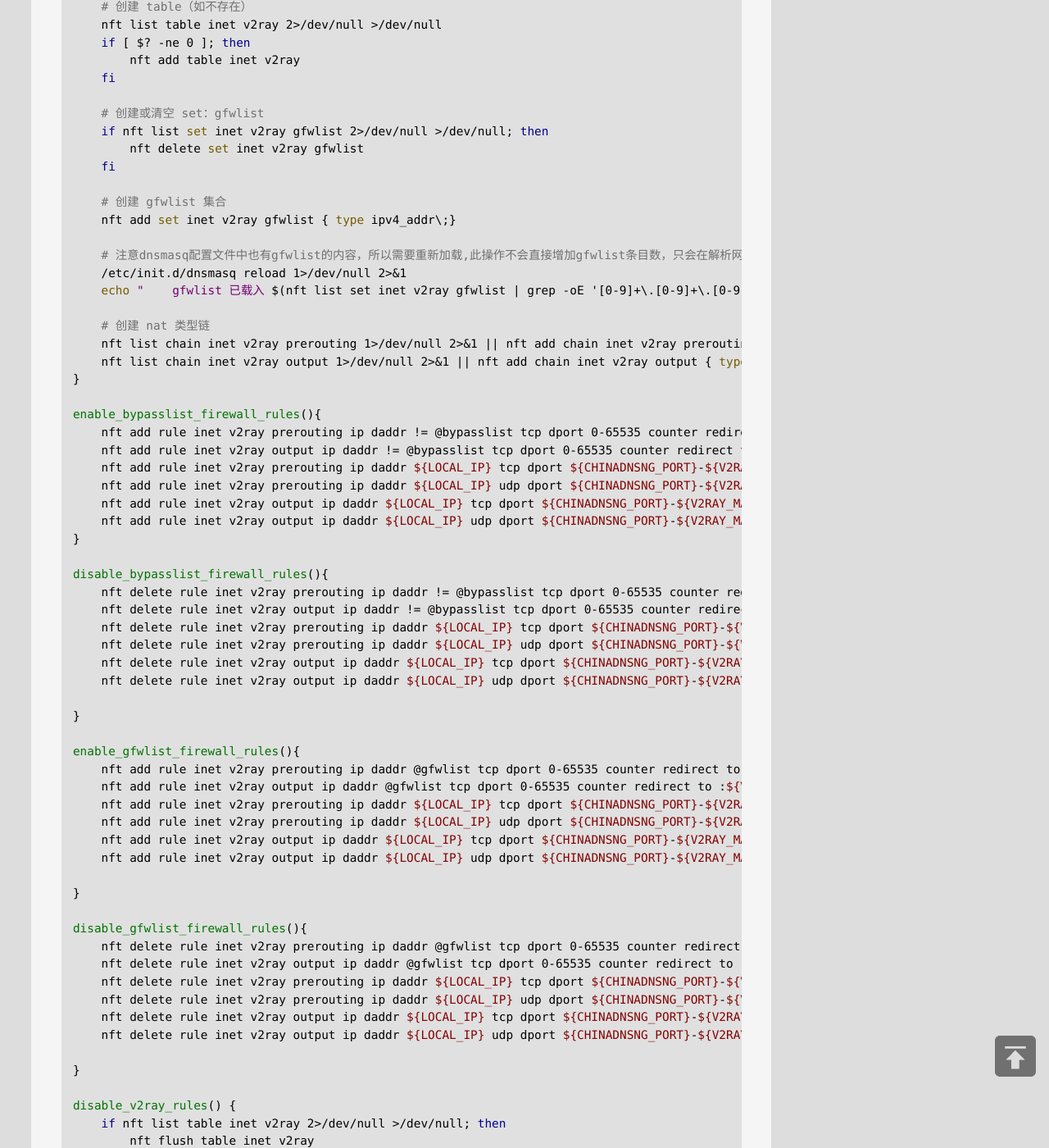
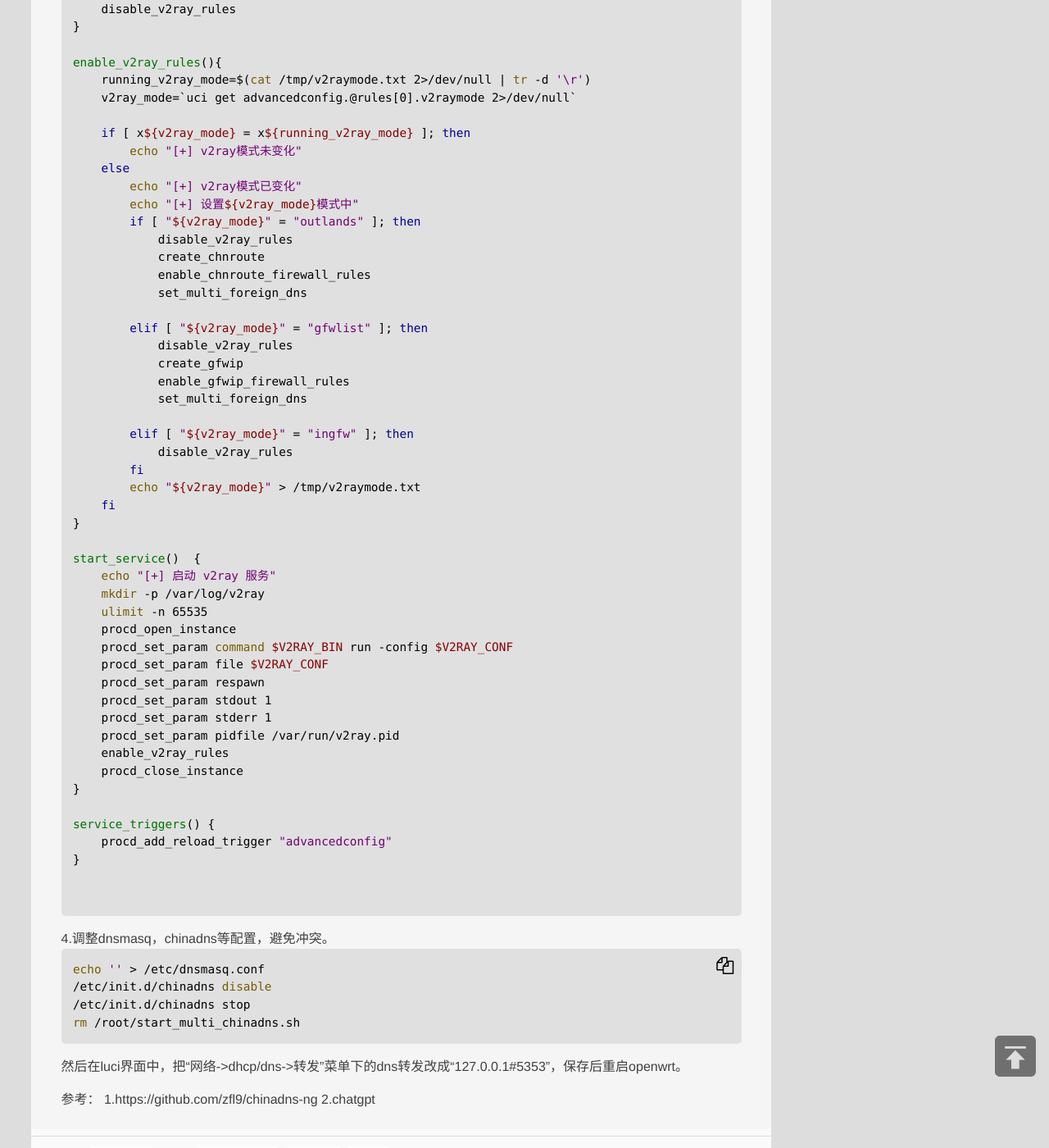
Before and after one commit to jibenfa/jibenfa.github.com, a Jekyll site: the page built from _posts/2025-08-19-E59CA8openwrtE4B88BE4BDBFE794A8chinadns-ngE690ADE9858Dv2rayE5AE9EE78EB0E9808FE6988EE4BBA3E79086.md, in a window 1280 px wide and 1400 px high, scrolled down 8933 px. Shown: the whole window at 82% size. Built offline with Jekyll 4.4.1, drawn with Linux system fonts in a browser that asks for light colours; some of the changed text lies outside the part shown.

Commit message:
Update 2025-08-19-E59CA8openwrtE4B88BE4BDBFE794A8chinadns-ngE690ADE9858Dv2rayE5AE9EE78EB0E9808FE6988EE4BBA3E79086.md

````diff
--- a/_posts/2025-08-19-E59CA8openwrtE4B88BE4BDBFE794A8chinadns-ngE690ADE9858Dv2rayE5AE9EE78EB0E9808FE6988EE4BBA3E79086.md
+++ b/_posts/2025-08-19-E59CA8openwrtE4B88BE4BDBFE794A8chinadns-ngE690ADE9858Dv2rayE5AE9EE78EB0E9808FE6988EE4BBA3E79086.md
@@ -33,11 +33,11 @@
 
 ```vim
 # ls /etc/chinadns-ng/
-chnlist.txt               chnroute6.ipset           direct.txt                gfwlist.txt               update-chnroute-v2ray.sh  update-chnroute6.sh
-chnroute.ipset            chnroute6.nftset          disable_chnroute.nftset   update-chnlist.sh         update-chnroute.sh        update-gfwlist.sh
-chnroute.nftset           chnroute_v2ray.txt        disable_chnroute6.nftset  update-chnroute-nft.sh    update-chnroute6-nft.sh
+chnlist.txt               chnroute6.ipset           direct.txt                disable_gfwip.nftset      gfwip6.nftset             update-chnroute-nft.sh    update-chnroute6-nft.sh
+chnroute.ipset            chnroute6.nftset          disable_chnroute.nftset   disable_gfwip6.nftset     gfwlist.txt               update-chnroute-v2ray.sh  update-chnroute6.sh
+chnroute.nftset           chnroute_v2ray.txt        disable_chnroute6.nftset  gfwip.nftset              update-chnlist.sh         update-chnroute.sh        update-gfwlist.sh
 ```
-注意：direct.txt,update-chnroute-v2ray.sh,chnroute_v2ray.txt disable_chnroute.nftset disable_chnroute6.nftset是我创建的。
+注意：direct.txt,update-chnroute-v2ray.sh,chnroute_v2ray.txt,disable_chnroute.nftset,gfwip.nftset,gfwip6.nftset,,disable_chnroute.nftset,disable_chnroute6.nftset是我创建的。
 
 a)其中direct.txt中内容为需要通过国内114解析的域名，主要是v2ray的域名！这一点非常重要，v2ray域名一定要由国内dns解析，否则无法连接。例如v2ray服务端域名是xxx.com，则direct.txt内容可以为：
 
@@ -61,18 +61,19 @@
 
 c)disable_chnroute.nftset内容为：
 ```bash
-delete set inet global chnroute
+flush set inet global chnroute
 ```
 
 d)disable_chnroute6.nftset内容为：
 ```bash
-delete set inet global chnroute6
+flush set inet global chnroute6
 ```
 
 2.配置chinadns-ng
 
 1）创建并修改配置文件/etc/config/chinadns-ng:
 ```vim
+
 # 监听地址和端口
 bind-addr 127.0.0.1
 bind-port 5353
@@ -98,15 +99,12 @@
 group-upstream 114.114.114.114
 
 # 收集 tag:chn、tag:gfw 域名的 IP (可选)
-#add-tagchn-ip chnip,chnip6
-#add-taggfw-ip gfwip,gfwip6
-#add-tagchn-ip inet@global@chnroute,inet@global@chnroute6
+#add-tagchn-ip inet@global@chnip,inet@global@chnip6
+add-taggfw-ip inet@global@gfwip,inet@global@gfwip6
 
 # 测试 tag:none 域名的 IP (针对国内上游)
-#ipset-name4 chnroute
-#ipset-name6 chnroute6
-#ipset-name4 inet@global@chnroute
-#ipset-name6 inet@global@chnroute6
+ipset-name4 inet@global@chnroute
+ipset-name6 inet@global@chnroute6
 
 # dns 缓存
 cache 4096
@@ -136,11 +134,15 @@
 enable_nft_rules (){
     nft -f /etc/chinadns-ng/chnroute.nftset
     nft -f /etc/chinadns-ng/chnroute6.nftset
+    nft -f /etc/chinadns-ng/gfwip.nftset
+    nft -f /etc/chinadns-ng/gfwip6.nftset
 }
 
 disable_nft_rules (){
     nft -f /etc/chinadns-ng/disable_chnroute.nftset
     nft -f /etc/chinadns-ng/disable_chnroute6.nftset
+    nft -f /etc/chinadns-ng/disable_gfwip.nftset
+    nft -f /etc/chinadns-ng/disable_gfwip6.nftset
 }
 
 start_service() {
@@ -158,9 +160,6 @@
     echo "[+] 停止 chinadns-ng 服务"
     disable_nft_rules
 }
-
-
-
 ```
 然后执行：
 ```bash
@@ -292,8 +291,10 @@
 #CHINADNSNG和V2RAY端口范围:5353-5361，须搭配对应的chinadnsng和v2ray配置文件使用
 CHINADNSNG_PORT="5353"
 CHINADNSNG_FILES_PATH="/etc/chinadns-ng/"
-CHNROUTE_FILE_NAME="chnroute_v2ray.txt"
-CHNROUTE_FILE=${CHINADNSNG_FILES_PATH}${CHNROUTE_FILE_NAME}
+CHNROUTE_NFT_NAME="chnroute.nftset"
+CHNROUTE6_NFT_NAME="chnroute6.nftset"
+GFWIP_NFT_NAME="gfwip.nftset"
+GFWIP6_NFT_NAME="gfwip6.nftset"
 V2RAY_PORT="1060"
 V2RAY_MAX_DNS_PORT="5361"
 V2RAY_DNS_PORTS="5357 5359 5361"
@@ -334,157 +335,73 @@
     fi
 }
 
-create_bypasslist() {
-    echo "[*] 创建 inet v2ray 表和 bypasslist 集合"
+create_chnroute() {
+    echo "[*] 创建 inet global 表和 chnroute 集合" #注意这里的inet global chnroute要和chnroute.nftset中inet global chnroute的一致
 
-    # 创建 table（如不存在）
-    nft list table inet v2ray 2>/dev/null >/dev/null
-    if [ $? -ne 0 ]; then
-        nft add table inet v2ray
-    fi
+    #add table inet global
+    #add set inet global chnroute { type ipv4_addr; flags interval; }
+    #add element inet global chnroute { 1.0.1.0/24 }
+    nft -f ${CHINADNSNG_FILES_PATH}${CHNROUTE_NFT_NAME}
+    nft -f ${CHINADNSNG_FILES_PATH}${CHNROUTE6_NFT_NAME}
 
-    # 创建或清空 set：bypasslist
-    if nft list set inet v2ray bypasslist 2>/dev/null >/dev/null; then
-        nft delete set inet v2ray bypasslist
-    fi
-
-    # 创建 bypasslist 集合
-    nft add set inet v2ray bypasslist { type ipv4_addr\; flags interval\;}
-
-    # 添加私有地址段
-    echo "[+] 添加内网地址段到 bypasslist"
-    nft add element inet v2ray bypasslist { \
+    # 添加私有地址段，注意这里的inet global chnroute要和chnroute.nftset中的一致
+    echo "[+] 添加内网地址段到 chnroute"
+    nft add element inet global chnroute  { \
         0.0.0.0/8, 10.0.0.0/8, 127.0.0.0/8, \
         169.254.0.0/16, 172.16.0.0/12, \
         192.168.0.0/16, 224.0.0.0/4, 240.0.0.0/4 \
     }
 
-    # 加载国内 IP（来自文件）
-    if [ -f "$CHNROUTE_FILE" ]; then
-        echo "[+] 加载国内 IP 到 bypasslist（来源: $CHNROUTE_FILE）"
-        BATCH_SIZE=1000
-        count=0
-        batch=""
-
-        echo "[*] 正在批量导入到 nftables..."
-
-        while read -r line; do
-            [ -z "$line" ] && continue
-            [ "${line#\#}" != "$line" ] && continue
-
-            batch="$batch $line,"
-            count=$((count + 1))
-
-            if [ "$count" -ge "$BATCH_SIZE" ]; then
-                batch="${batch%,}"
-                nft add element inet v2ray bypasslist { $batch }
-                count=0
-                batch=""
-            fi
-        done < "$CHNROUTE_FILE"
-
-        if [ -n "$batch" ]; then
-            batch="${batch%,}"
-            nft add element inet v2ray bypasslist { $batch }
-        fi
-
-        echo "[✓] 导入完成"
-    else
-        echo "[!] 未找到国内 IP 文件: $CHNROUTE_FILE"
-    fi
-
     # 加载 VPS 域名解析结果
-    echo "[+] 解析 $DOMAIN 并加入 bypasslist"
+    echo "[+] 解析 $DOMAIN 并加入 chnroute"
     for ip in $(dig +short "$DOMAIN" @"$DNS_SERVER" | grep -Eo '([0-9]{1,3}\.){3}[0-9]{1,3}'); do
-        nft add element inet v2ray bypasslist { $ip }
+        nft add element inet global chnroute { $ip }
         echo "    加入 $ip"
     done
-    echo "    bypasslist 已载入 $(nft list set inet v2ray bypasslist | grep -oE '[0-9]+\.[0-9]+\.[0-9]+\.[0-9]+(/[0-9]+)?' | wc -l) 条目"
-
-    # 创建 nat 类型链
-    nft list chain inet v2ray prerouting 1>/dev/null 2>&1 || nft add chain inet v2ray prerouting { type nat hook prerouting priority dstnat\; }
-    nft list chain inet v2ray output 1>/dev/null 2>&1 || nft add chain inet v2ray output { type nat hook output priority -100\; }
-}
-
-create_gfwlist(){
-    echo "[*] 创建 inet v2ray 表和 gfwlist 集合"
-
-    # 创建 table（如不存在）
-    nft list table inet v2ray 2>/dev/null >/dev/null
-    if [ $? -ne 0 ]; then
-        nft add table inet v2ray
-    fi
-
-    # 创建或清空 set：gfwlist
-    if nft list set inet v2ray gfwlist 2>/dev/null >/dev/null; then
-        nft delete set inet v2ray gfwlist
-    fi
-
-    # 创建 gfwlist 集合
-    nft add set inet v2ray gfwlist { type ipv4_addr\;}
-
-    # 注意dnsmasq配置文件中也有gfwlist的内容，所以需要重新加载,此操作不会直接增加gfwlist条目数，只会在解析网址时动态增加
-    /etc/init.d/dnsmasq reload 1>/dev/null 2>&1
-    echo "    gfwlist 已载入 $(nft list set inet v2ray gfwlist | grep -oE '[0-9]+\.[0-9]+\.[0-9]+\.[0-9]+(/[0-9]+)?' | wc -l) 条目"
-
-    # 创建 nat 类型链
-    nft list chain inet v2ray prerouting 1>/dev/null 2>&1 || nft add chain inet v2ray prerouting { type nat hook prerouting priority dstnat\; }
-    nft list chain inet v2ray output 1>/dev/null 2>&1 || nft add chain inet v2ray output { type nat hook output priority -100\; }
-}
-
-enable_bypasslist_firewall_rules(){
-    nft add rule inet v2ray prerouting ip daddr != @bypasslist tcp dport 0-65535 counter redirect to :${V2RAY_PORT} 2>/dev/null
-    nft add rule inet v2ray output ip daddr != @bypasslist tcp dport 0-65535 counter redirect to :${V2RAY_PORT} 2>/dev/null
-    nft add rule inet v2ray prerouting ip daddr ${LOCAL_IP} tcp dport ${CHINADNSNG_PORT}-${V2RAY_MAX_DNS_PORT} return 2>/dev/null
-    nft add rule inet v2ray prerouting ip daddr ${LOCAL_IP} udp dport ${CHINADNSNG_PORT}-${V2RAY_MAX_DNS_PORT} return 2>/dev/null
-    nft add rule inet v2ray output ip daddr ${LOCAL_IP} tcp dport ${CHINADNSNG_PORT}-${V2RAY_MAX_DNS_PORT} return 2>/dev/null
-    nft add rule inet v2ray output ip daddr ${LOCAL_IP} udp dport ${CHINADNSNG_PORT}-${V2RAY_MAX_DNS_PORT} return 2>/dev/null
-}
-
-disable_bypasslist_firewall_rules(){
-    nft delete rule inet v2ray prerouting ip daddr != @bypasslist tcp dport 0-65535 counter redirect to :${V2RAY_PORT} 2>/dev/null
-    nft delete rule inet v2ray output ip daddr != @bypasslist tcp dport 0-65535 counter redirect to :${V2RAY_PORT} 2>/dev/null
-    nft delete rule inet v2ray prerouting ip daddr ${LOCAL_IP} tcp dport ${CHINADNSNG_PORT}-${V2RAY_MAX_DNS_PORT} return 2>/dev/null
-    nft delete rule inet v2ray prerouting ip daddr ${LOCAL_IP} udp dport ${CHINADNSNG_PORT}-${V2RAY_MAX_DNS_PORT} return 2>/dev/null
-    nft delete rule inet v2ray output ip daddr ${LOCAL_IP} tcp dport ${CHINADNSNG_PORT}-${V2RAY_MAX_DNS_PORT} return 2>/dev/null
-    nft delete rule inet v2ray output ip daddr ${LOCAL_IP} udp dport ${CHINADNSNG_PORT}-${V2RAY_MAX_DNS_PORT} return 2>/dev/null
+    echo "    chnroute 已载入 $(nft list set inet global chnroute | grep -oE '[0-9]+\.[0-9]+\.[0-9]+\.[0-9]+(/[0-9]+)?' | wc -l) 条目"
 
 }
 
-enable_gfwlist_firewall_rules(){
-    nft add rule inet v2ray prerouting ip daddr @gfwlist tcp dport 0-65535 counter redirect to :${V2RAY_PORT} 2>/dev/null
-    nft add rule inet v2ray output ip daddr @gfwlist tcp dport 0-65535 counter redirect to :${V2RAY_PORT} 2>/dev/null
-    nft add rule inet v2ray prerouting ip daddr ${LOCAL_IP} tcp dport ${CHINADNSNG_PORT}-${V2RAY_MAX_DNS_PORT} return 2>/dev/null
-    nft add rule inet v2ray prerouting ip daddr ${LOCAL_IP} udp dport ${CHINADNSNG_PORT}-${V2RAY_MAX_DNS_PORT} return 2>/dev/null
-    nft add rule inet v2ray output ip daddr ${LOCAL_IP} tcp dport ${CHINADNSNG_PORT}-${V2RAY_MAX_DNS_PORT} return 2>/dev/null
-    nft add rule inet v2ray output ip daddr ${LOCAL_IP} udp dport ${CHINADNSNG_PORT}-${V2RAY_MAX_DNS_PORT} return 2>/dev/null
+create_gfwip(){
+    echo "[*] 创建 inet global 表和 gfwip 集合"
+
+    nft -f ${CHINADNSNG_FILES_PATH}${GFWIP_NFT_NAME}
+    nft -f ${CHINADNSNG_FILES_PATH}${GFWIP6_NFT_NAME}
 
 }
 
-disable_gfwlist_firewall_rules(){
-    nft delete rule inet v2ray prerouting ip daddr @gfwlist tcp dport 0-65535 counter redirect to :${V2RAY_PORT} 2>/dev/null
-    nft delete rule inet v2ray output ip daddr @gfwlist tcp dport 0-65535 counter redirect to :${V2RAY_PORT} 2>/dev/null
-    nft delete rule inet v2ray prerouting ip daddr ${LOCAL_IP} tcp dport ${CHINADNSNG_PORT}-${V2RAY_MAX_DNS_PORT} return 2>/dev/null
-    nft delete rule inet v2ray prerouting ip daddr ${LOCAL_IP} udp dport ${CHINADNSNG_PORT}-${V2RAY_MAX_DNS_PORT} return 2>/dev/null
-    nft delete rule inet v2ray output ip daddr ${LOCAL_IP} tcp dport ${CHINADNSNG_PORT}-${V2RAY_MAX_DNS_PORT} return 2>/dev/null
-    nft delete rule inet v2ray output ip daddr ${LOCAL_IP} udp dport ${CHINADNSNG_PORT}-${V2RAY_MAX_DNS_PORT} return 2>/dev/null
+enable_chnroute_firewall_rules(){
+    # 创建 nat 类型链
+    nft list chain inet global prerouting 1>/dev/null 2>&1 || nft add chain inet global prerouting { type nat hook prerouting priority dstnat\; }
+    nft list chain inet global output 1>/dev/null 2>&1 || nft add chain inet global output { type nat hook output priority -100\; }
+    nft flush chain inet global prerouting 2>/dev/null
+    nft flush chain inet global output 2>/dev/null
+    nft add rule inet global prerouting ip daddr ${LOCAL_IP} tcp dport ${CHINADNSNG_PORT}-${V2RAY_MAX_DNS_PORT} return 2>/dev/null
+    nft add rule inet global prerouting ip daddr ${LOCAL_IP} udp dport ${CHINADNSNG_PORT}-${V2RAY_MAX_DNS_PORT} return 2>/dev/null
+    nft add rule inet global output ip daddr ${LOCAL_IP} tcp dport ${CHINADNSNG_PORT}-${V2RAY_MAX_DNS_PORT} return 2>/dev/null
+    nft add rule inet global output ip daddr ${LOCAL_IP} udp dport ${CHINADNSNG_PORT}-${V2RAY_MAX_DNS_PORT} return 2>/dev/null
+    nft add rule inet global prerouting ip daddr != @chnroute tcp dport 0-65535 counter redirect to :${V2RAY_PORT} 2>/dev/null
+    nft add rule inet global output ip daddr != @chnroute tcp dport 0-65535 counter redirect to :${V2RAY_PORT} 2>/dev/null
+}
+
+enable_gfwip_firewall_rules(){
+    # 创建 nat 类型链
+    nft list chain inet global prerouting 1>/dev/null 2>&1 || nft add chain inet global prerouting { type nat hook prerouting priority dstnat\; }
+    nft list chain inet global output 1>/dev/null 2>&1 || nft add chain inet global output { type nat hook output priority -100\; }
+    nft flush chain inet global prerouting 2>/dev/null
+    nft flush chain inet global output 2>/dev/null
+    nft add rule inet global prerouting ip daddr ${LOCAL_IP} tcp dport ${CHINADNSNG_PORT}-${V2RAY_MAX_DNS_PORT} return 2>/dev/null
+    nft add rule inet global prerouting ip daddr ${LOCAL_IP} udp dport ${CHINADNSNG_PORT}-${V2RAY_MAX_DNS_PORT} return 2>/dev/null
+    nft add rule inet global output ip daddr ${LOCAL_IP} tcp dport ${CHINADNSNG_PORT}-${V2RAY_MAX_DNS_PORT} return 2>/dev/null
+    nft add rule inet global output ip daddr ${LOCAL_IP} udp dport ${CHINADNSNG_PORT}-${V2RAY_MAX_DNS_PORT} return 2>/dev/null
+    nft add rule inet global prerouting ip daddr @gfwip tcp dport 0-65535 counter redirect to :${V2RAY_PORT} 2>/dev/null
+    nft add rule inet global output ip daddr @gfwip tcp dport 0-65535 counter redirect to :${V2RAY_PORT} 2>/dev/null
 
 }
 
 disable_v2ray_rules() {
-    if nft list table inet v2ray 2>/dev/null >/dev/null; then
-        nft flush table inet v2ray
-    else
-        nft add table inet v2ray
-    fi
-
-    # 创建或清空 set：gfwlist
-    if nft list set inet v2ray gfwlist 2>/dev/null >/dev/null; then
-        nft delete set inet v2ray gfwlist
-    fi
-
-    # 创建 gfwlist 集合
-    nft add set inet v2ray gfwlist { type ipv4_addr\;}
+    nft flush chain inet global prerouting 2>/dev/null
+    nft flush chain inet global output 2>/dev/null
     set_multi_domestic_dns
     echo "ingfw" > /tmp/v2raymode.txt
 }
@@ -504,15 +421,15 @@
         echo "[+] v2ray模式已变化"
         echo "[+] 设置${v2ray_mode}模式中"
         if [ "${v2ray_mode}" = "outlands" ]; then
-            disable_gfwlist_firewall_rules
-            create_bypasslist
-            enable_bypasslist_firewall_rules
+            disable_v2ray_rules
+            create_chnroute
+            enable_chnroute_firewall_rules
             set_multi_foreign_dns
 
         elif [ "${v2ray_mode}" = "gfwlist" ]; then
-            disable_bypasslist_firewall_rules
-            create_gfwlist
-            enable_gfwlist_firewall_rules
+            disable_v2ray_rules
+            create_gfwip
+            enable_gfwip_firewall_rules
             set_multi_foreign_dns
 
         elif [ "${v2ray_mode}" = "ingfw" ]; then
@@ -541,6 +458,7 @@
     procd_add_reload_trigger "advancedconfig"
 }
 
+
 ```
 
 4.调整dnsmasq，chinadns等配置，避免冲突。
````
Also changed, not shown: other parts of _posts/2025-08-19-E59CA8openwrtE4B88BE4BDBFE794A8chinadns-ngE690ADE9858Dv2rayE5AE9EE78EB0E9808FE6988EE4BBA3E79086.md (+1 -1 lines).
